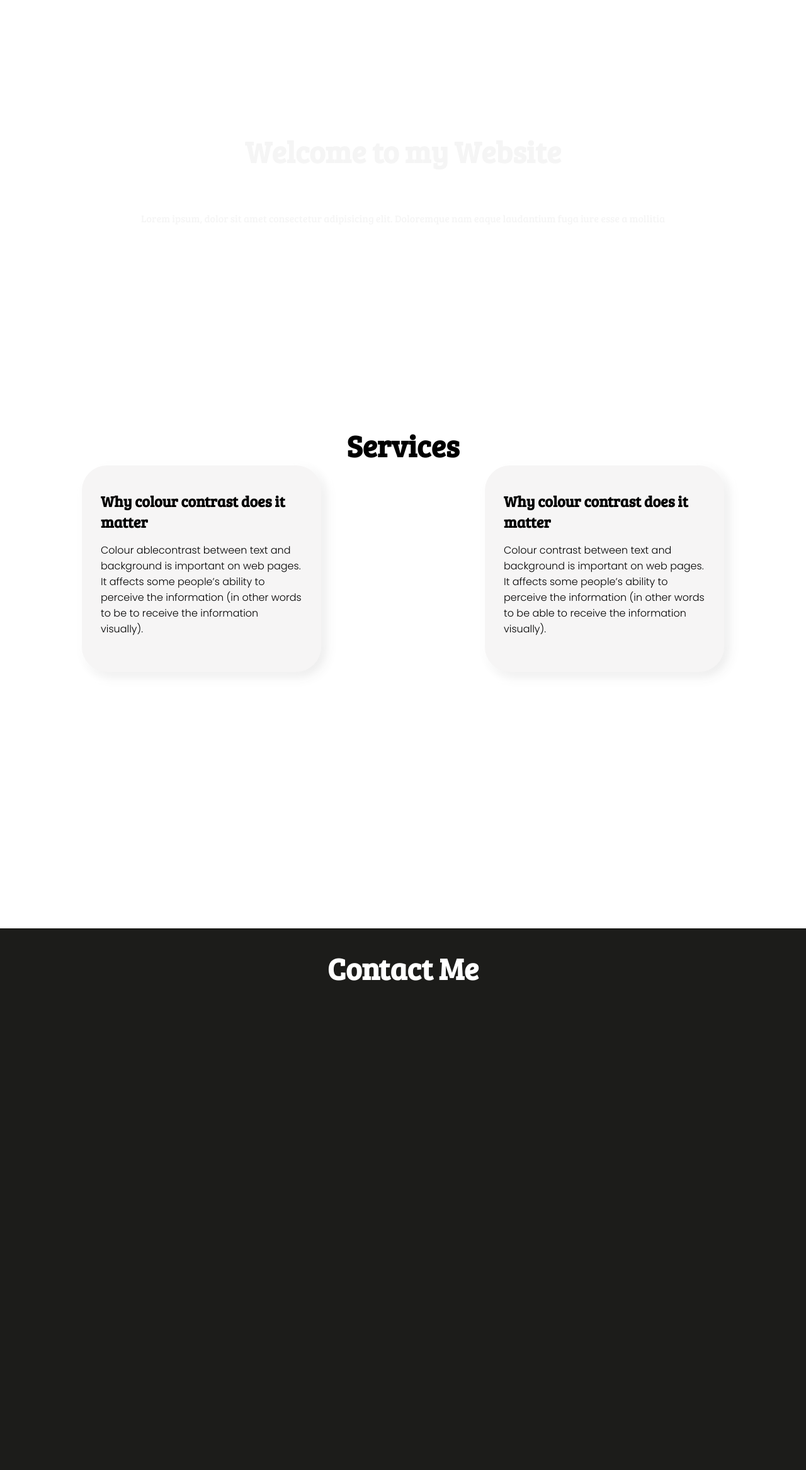
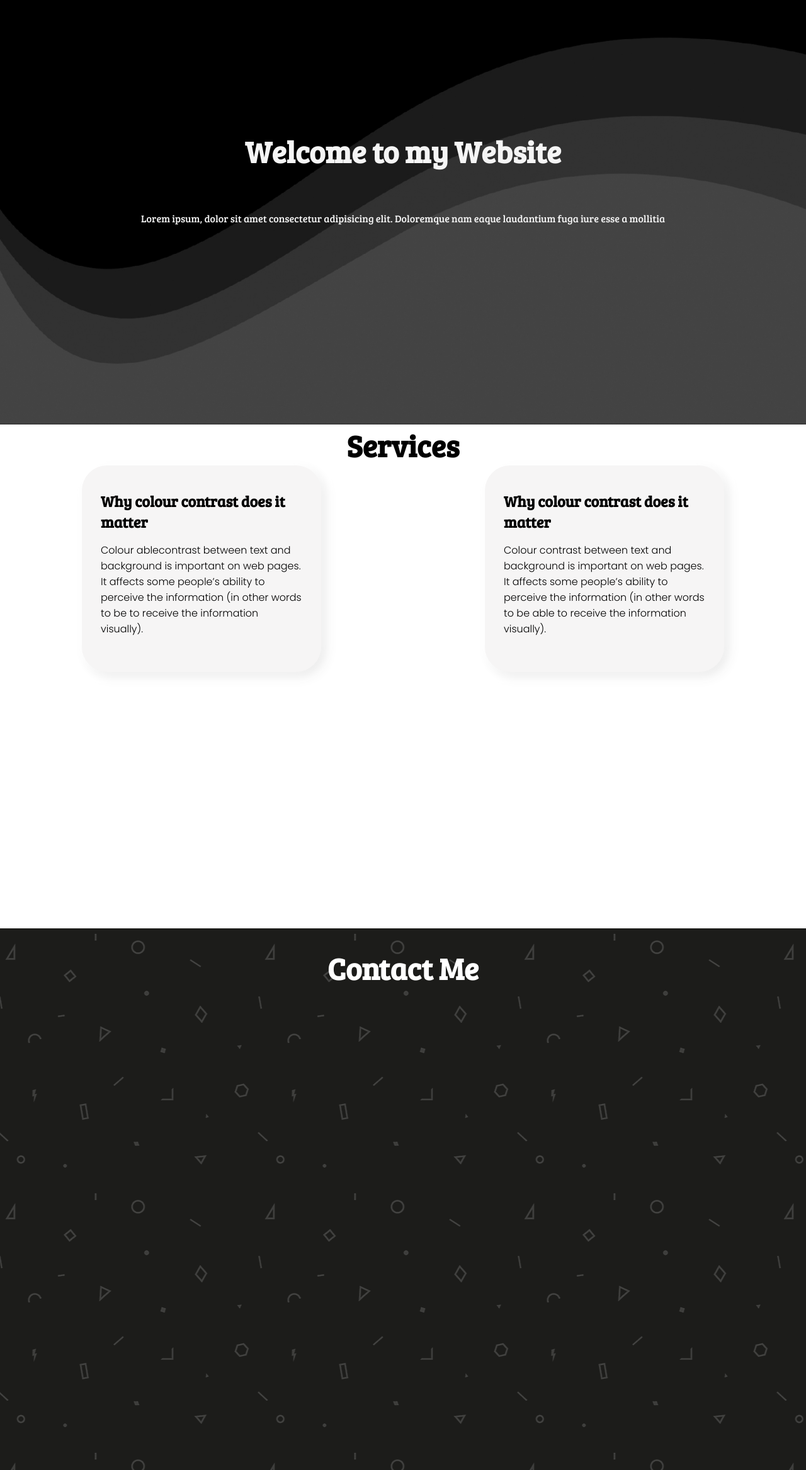
Before and after one commit to alok27a/websiteTemp, a plain HTML site: page index.html in a window 1280 px wide. Shown: the part 126-2460 px from the top of the page at 63% size. Drawn offline with Linux system fonts and the light colour scheme; the site is published under a folder, as on GitHub Pages, so addresses that start at the root find nothing.

Commit message:
Update style.css

```diff
--- a/CSS/style.css
+++ b/CSS/style.css
@@ -19,7 +19,7 @@ p {
   background-size: cover;
   background-position: center;
   background-repeat: no-repeat;
-  background-image: url(/Images/hero.jpg);
+  background-image: url(../Images/hero.jpg);
   background-attachment: fixed;
   content: "";
   position: absolute;
@@ -92,7 +92,7 @@ p {
   padding: 30px 0;
   background: #1c1c1a;
   overflow: hidden;
-  background-image: url(/Images/sponsor-bg.png);
+  background-image: url(../Images/sponsor-bg.png);
   animation: bg 30s linear infinite;
   justify-content: flex-start;
   align-items: center;
```
